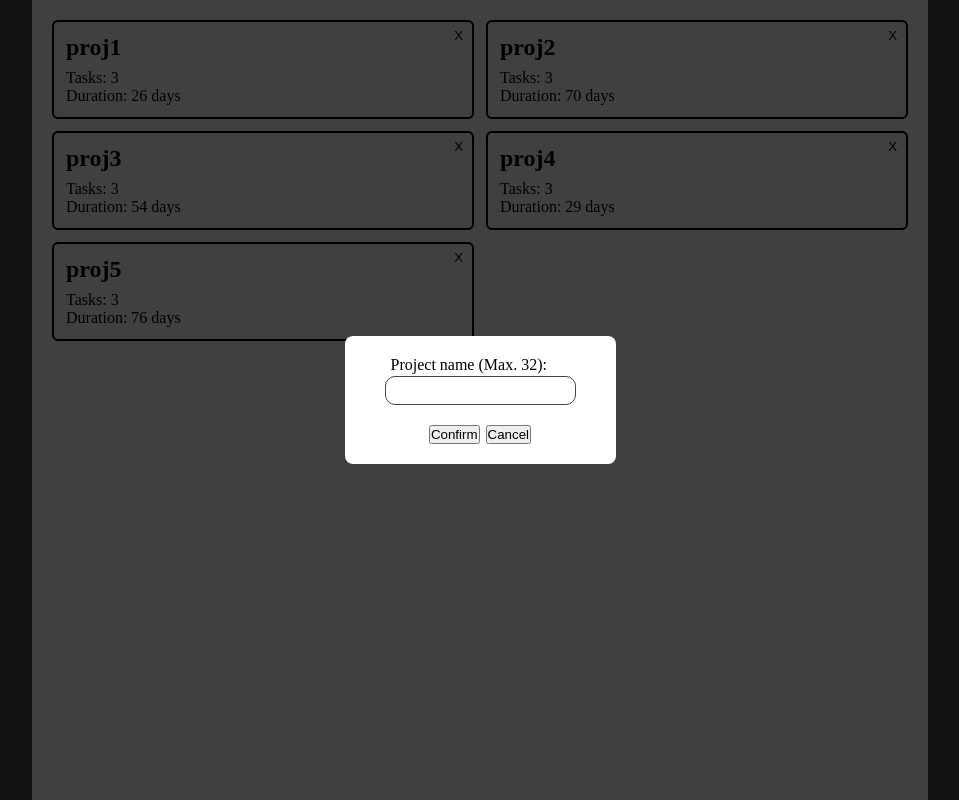
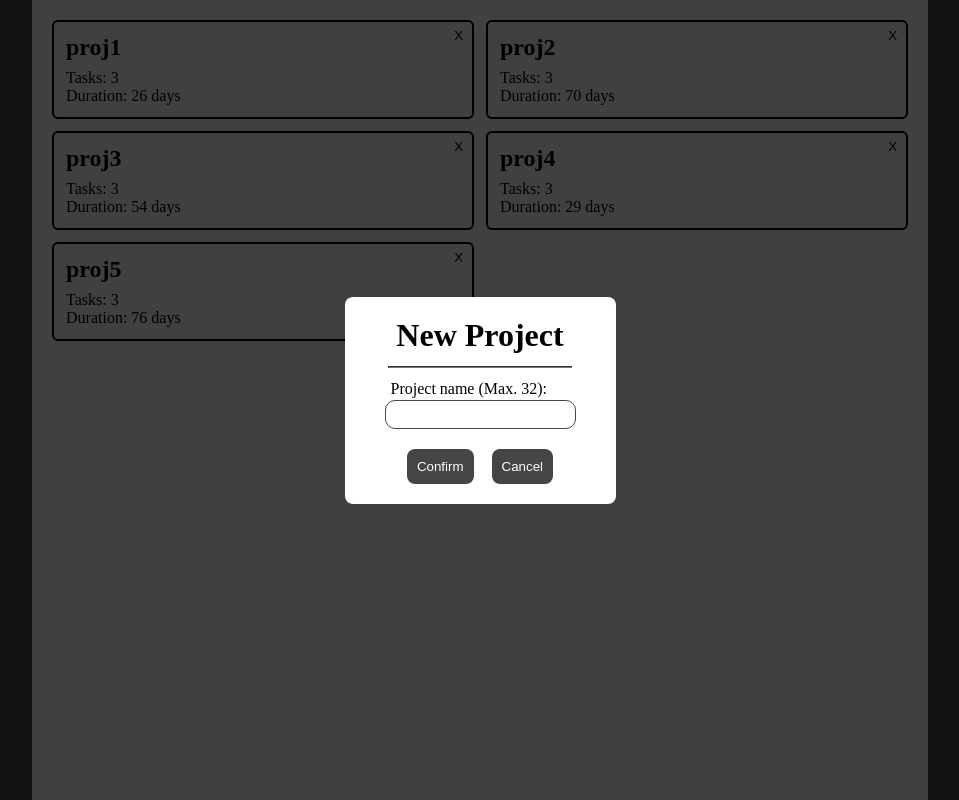
Before and after one commit to GabrielCorreaDaSilva/todo-list, a website built with webpack: page src/index.html in a window 1280 px wide. Both pictures are taken after a click on the button "New project". Shown: the whole page, without its empty margins (160-1119 px from the left). Built offline with nearby package versions, Linux system fonts and the light colour scheme.

Commit message:
Add style to form buttons

```diff
--- a/src/styles/forms.css
+++ b/src/styles/forms.css
@@ -3,6 +3,17 @@
     position: relative;
     display: flex;
     font-size: 1rem;
+}
+
+.form .title {
+    text-align: center;
+}
+
+.form .line {
+    border-color: rgb(0,0,0,80%);
+    width: 80%;
+    margin: 12px auto;
+
 }
 
 .input-container input,
@@ -60,7 +71,7 @@
 
 }
 
-.input-container-wrapper > .input-container {
+.input-container-wrapper>.input-container {
     flex: 1;
 }
 
@@ -72,5 +83,22 @@
     place-self: center;
     display: flex;
     flex-direction: row;
-    gap: 6px;
+    gap: 18px;
 }
+
+.buttons-container button {
+    background-color: var(--gray-background);
+    color: white;
+    padding: 10px;
+    border: none;
+    border-radius: 8px;
+    cursor: pointer;
+}
+
+.buttons-container button:hover {
+    background-color: #737373;
+}
+
+.form button {
+    transition: all ease 0.333s;
+}
--- a/src/styles/styles.css
+++ b/src/styles/styles.css
@@ -51,6 +51,12 @@ html {
     border: 2px solid black;
     border-radius: 6px;
     padding: 12px;
+    line-break: auto;
+}
+
+.card p {
+    max-width: 45ch;
+    overflow-wrap: break-word;
 }
 
 .card .title {
--- a/src/ui/forms.js
+++ b/src/ui/forms.js
@@ -1,6 +1,13 @@
 export function createProjectForm({ name = "", onSubmit } = {}) {
     const form = document.createElement("form");
-    form.classList.add("project-form");
+    form.classList.add("project-form", "form");
+
+    const title = document.createElement("h1");
+    title.classList.add("title");
+    title.textContent = name || "New Project";
+
+    const line = document.createElement("hr");
+    line.classList.add("line");
 
     const inputContainer = document.createElement("div");
     inputContainer.classList.add("input-container");
@@ -35,13 +42,20 @@ export function createProjectForm({ name = "", onSubmit } = {}) {
     inputContainer.append(nameInput, nameInputLabel);
     buttonsContainer.append(confirmBtn, cancelBtn);
 
-    form.append(inputContainer, buttonsContainer);
+    form.append(title, line, inputContainer, buttonsContainer);
     bindEvents(form, onSubmit);
     return form;
 }
 export function createTaskForm({ name = "", description = "", duration = "", onSubmit } = {}) {
     const form = document.createElement("form");
-    form.classList.add("task-form");
+    form.classList.add("task-form", "form");
+
+    const title = document.createElement("h1");
+    title.classList.add("title");
+    title.textContent = name || "New Task";
+
+    const line = document.createElement("hr");
+    line.classList.add("line");
 
     const wrapper = document.createElement("div");
     wrapper.classList.add("input-container-wrapper");
@@ -52,7 +66,7 @@ export function createTaskForm({ name = "", description = "", duration = "", onS
     const buttonsContainer = createButtons();
     wrapper.append(nameContainer, durationContainer, descriptionContainer);
 
-    form.append(wrapper, buttonsContainer);
+    form.append(title, line, wrapper, buttonsContainer);
     bindEvents(form, onSubmit);
     return form;
 
```
